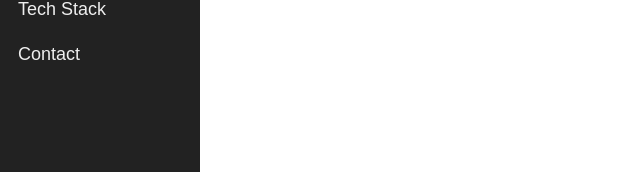
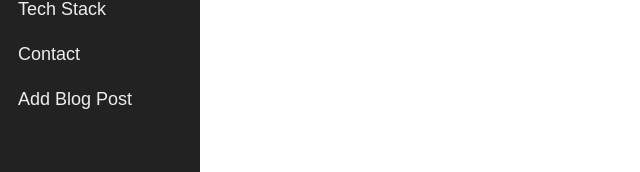
Before and after one commit to timur27/personal-website, a website with bundled scripts: page frontend/index.html in a window 1280 px wide. Shown: the part 214-386 px from the top of the page, without its empty margins (0-640 px from the left). Built offline with nearby package versions, Linux system fonts and the light colour scheme.

Commit message:
[setup] prepare the page for uploading blog posts

```diff
--- a/frontend/index.html
+++ b/frontend/index.html
@@ -14,6 +14,7 @@
         <a href="/open-source" class="nav__link" data-link>Open Source Commitment</a>
         <a href="/tech-stack" class="nav__link" data-link>Tech Stack</a>
         <a href="/contact" class="nav__link" data-link>Contact</a>
+        <a href="/blog-post/add" class="nav__link" data-link>Add Blog Post</a>
     </nav>
     <div id="content"></div>
     <script type="module" src="/static/js/router.js"></script>
--- a/frontend/static/js/router.js
+++ b/frontend/static/js/router.js
@@ -4,6 +4,7 @@ import OpenSource from "./views/OpenSource.js";
 import Portfolio from "./views/Portfolio.js";
 import TechStack from "./views/TechStack.js";
 import Contact from "./views/Contact.js";
+import BlogPostForm from "./views/BlogPostForm.js";
 
 const routes = [
     { path: "/", view: Home },
@@ -11,7 +12,8 @@ const routes = [
     { path: "/open-source", view: OpenSource },
     { path: "/portfolio" , view: Portfolio},
     { path: "/tech-stack" , view: TechStack},
-    { path: "/contact" , view: Contact}
+    { path: "/contact" , view: Contact},
+    { path: "/blog-post/add" , view: BlogPostForm}
 ];
 
 document.addEventListener("DOMContentLoaded", () => {
```
